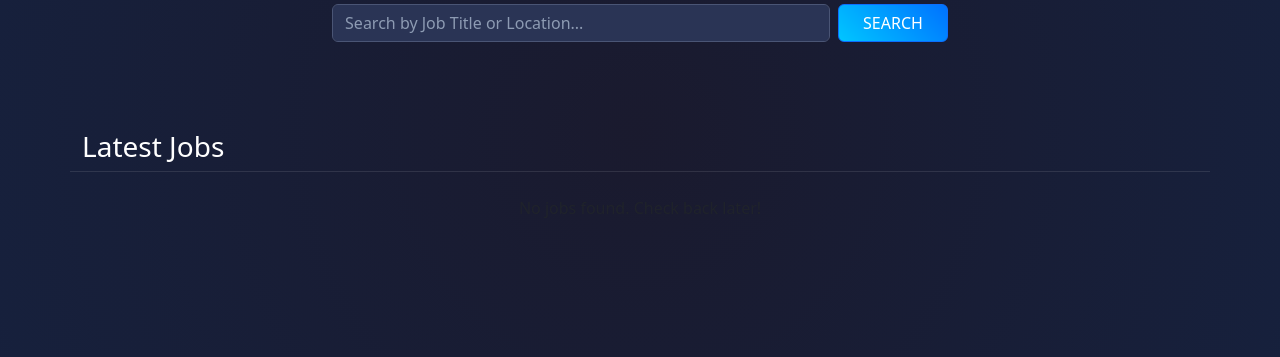
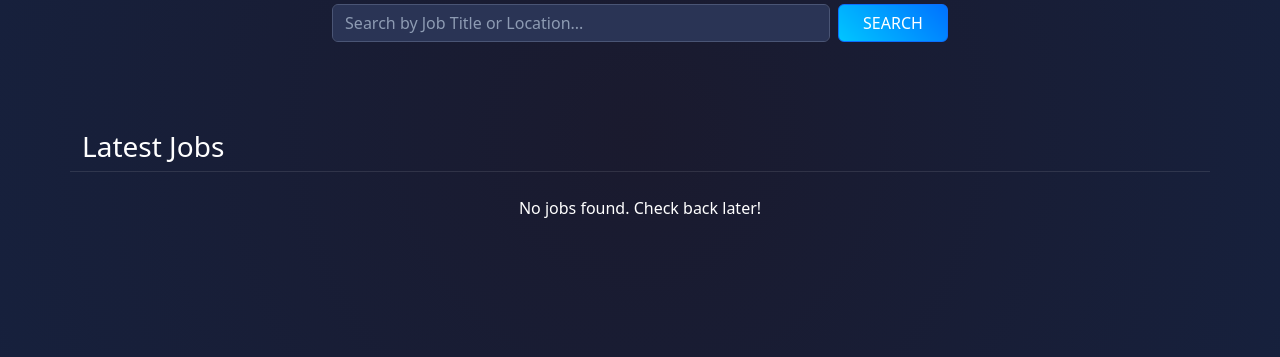
Before and after one commit to rajibishal/job-portal, a Flask app: page / in a window 1280 px wide. Shown: the part 267-624 px from the top of the page. Run offline with Flask 3, Linux system fonts and the light colour scheme; the visitor is signed in with stand-in values (Sample User, id 1); data that the repository does not hold is empty.

Commit message:
font changed
changed font color

```diff
--- a/templates/index.html
+++ b/templates/index.html
@@ -37,7 +37,7 @@
         {% endfor %}
     {% else %}
         <div class="col-12 text-center">
-            <p class="text-muted">No jobs found. Check back later!</p>
+            <p class="text-white">No jobs found. Check back later!</p>
         </div>
     {% endif %}
 </div>
```
